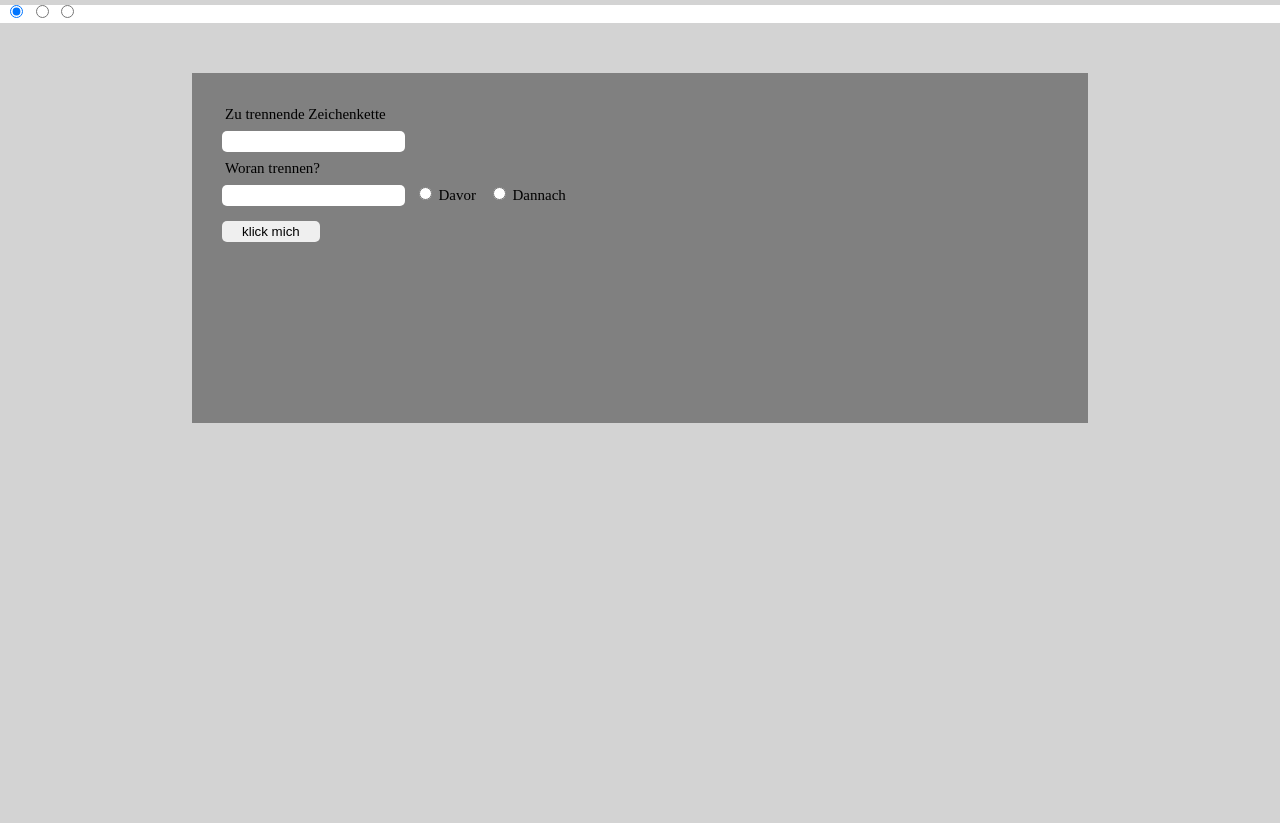
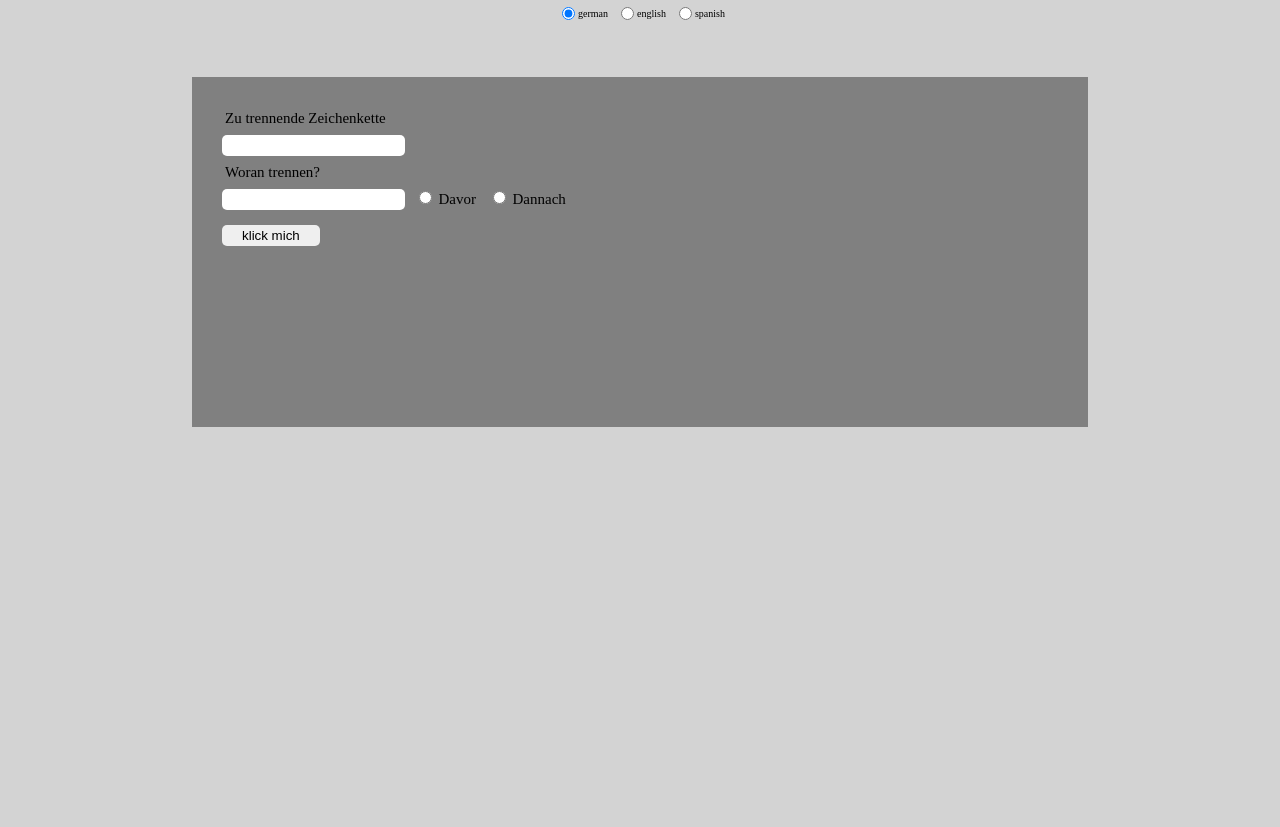
Before and after one commit to MariaRiosNavarro/string-separator, a plain HTML site: page index.html in a window 1280 px wide. Shown: the part 58-885 px from the top of the page. Drawn offline with Linux system fonts and the light colour scheme.

Commit message:
add labels and onclick function

```diff
--- a/assets/css/styles.css
+++ b/assets/css/styles.css
@@ -16,7 +16,13 @@ h1 {
   padding: 2rem;
 }
 
-h1,
+nav {
+  display: flex;
+  align-items: center;
+  justify-content: center;
+}
+
+header,
 main {
   width: 100vw;
   background-color: lightgray;
--- a/assets/js/main.js
+++ b/assets/js/main.js
@@ -54,3 +54,5 @@ function split() {
 
   output.innerHTML = `<p>${restString}</p><br><p>${splitOutput}</p>`;
 }
+
+// !ADD multilenguage
--- a/index.html
+++ b/index.html
@@ -15,10 +15,26 @@
           name="language"
           value="german"
           id="german"
+          onclick="changeLanguage()"
           checked
         />
-        <input type="radio" name="language" value="english" id="english" />
-        <input type="radio" name="language" value="spanish" id="spanish" />
+        <label for="german">german</label>
+        <input
+          type="radio"
+          name="language"
+          value="english"
+          id="english"
+          onclick="changeLanguage()"
+        />
+        <label for="german">english</label>
+        <input
+          type="radio"
+          name="language"
+          value="spanish"
+          id="spanish"
+          onclick="changeLanguage()"
+        />
+        <label for="german">spanish</label>
       </nav>
     </header>
     <main>
```
